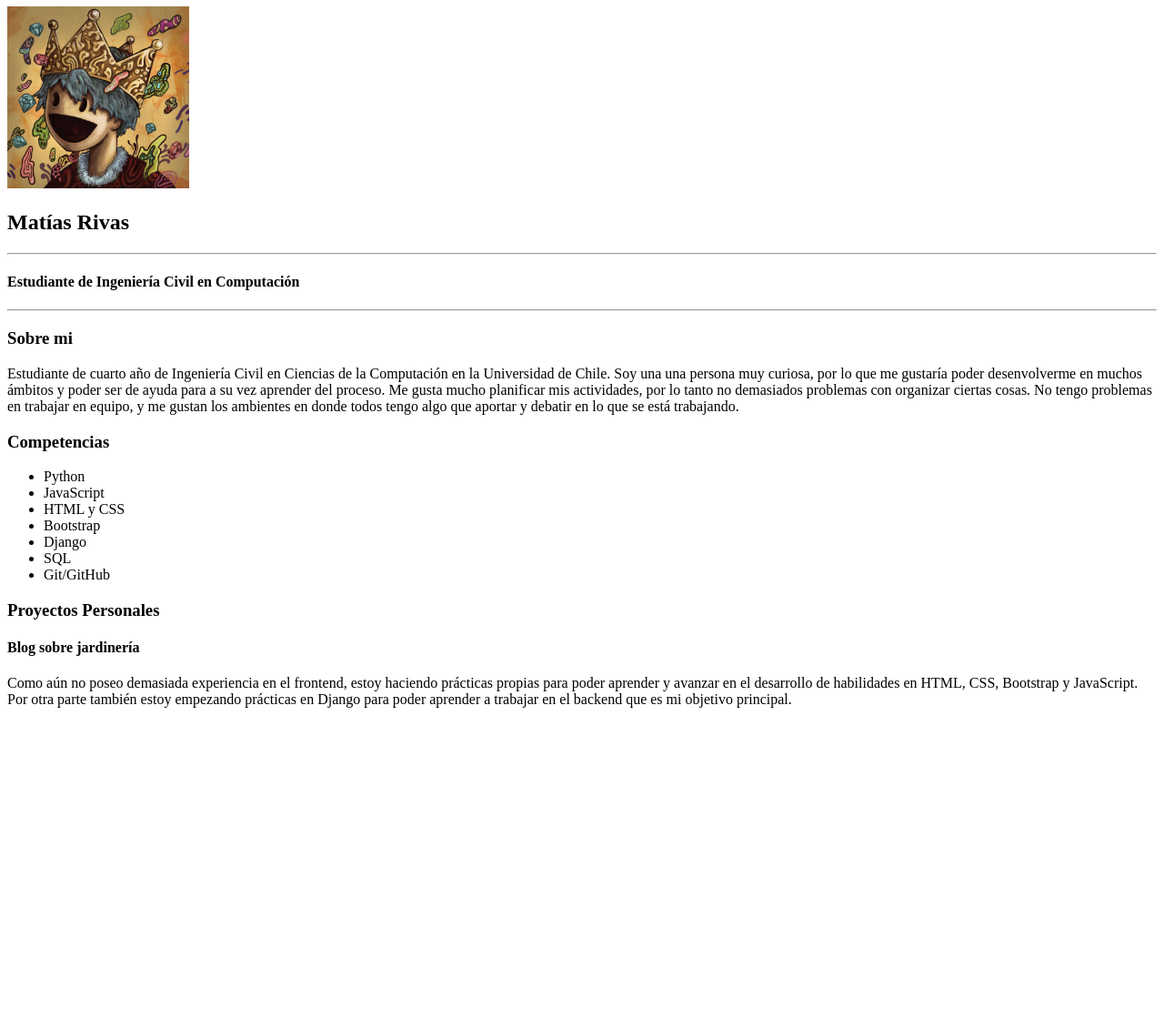
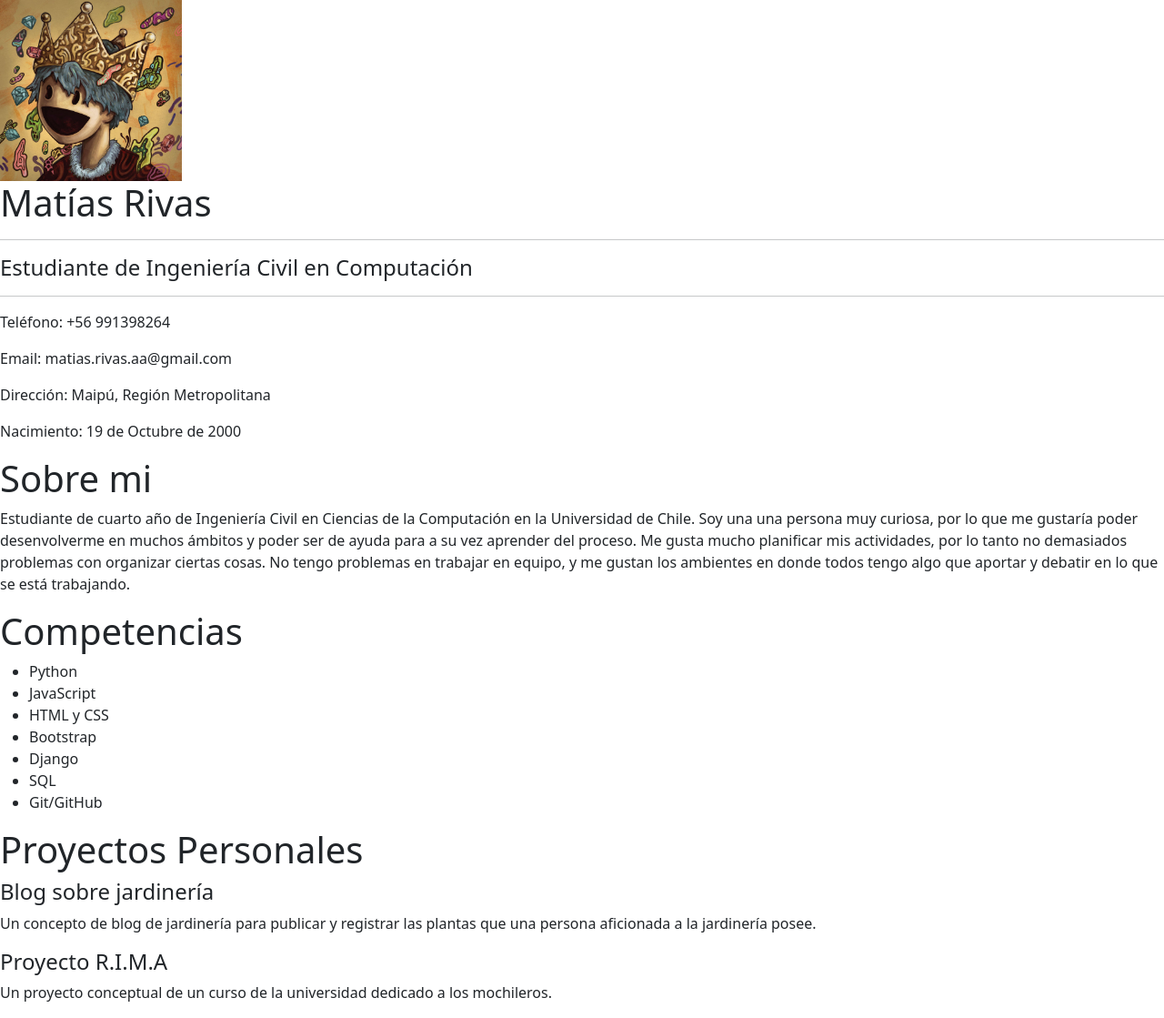
Before and after one commit to MatiasRivas00/MatiasRivas00.github.io, a plain HTML site: page index.html in a window 1280 px wide. Shown: the part 1-1120 px from the top of the page at 91% size. Before the commit the page ends 800 px from the top, so only its background shows below. Drawn offline with Linux system fonts and the light colour scheme.

Commit message:
Add, Boostrap files were added

```diff
--- a/index.html
+++ b/index.html
@@ -5,19 +5,25 @@
     <meta http-equiv="X-UA-Compatible" content="IE=edge">
     <meta name="viewport" content="width=device-width, initial-scale=1.0">
     <title>Curriculum</title>
+    <link rel="stylesheet" href="./css/bootstrap.min.css">
 </head>
 <body>
     <aside>
         <img src="img/profile.jpg" alt="My profile photo" width="200">
-        <h2>Matías Rivas</h2>
+        <h1>Matías Rivas</h2>
         <hr>
         <h4>Estudiante de Ingeniería Civil en Computación</h3>
         <hr>
+
+        <p>Teléfono: +56 991398264</p>
+        <p>Email: matias.rivas.aa@gmail.com</p>
+        <p>Dirección: Maipú, Región Metropolitana</p>
+        <p>Nacimiento: 19 de Octubre de 2000</p>
     </aside>
 
     <section>
         <article>
-                <h1>Sobre mi</h1>
+            <h1>Sobre mi</h1>
             <p>
                 Estudiante de cuarto año de Ingeniería Civil en Ciencias de la Computación en la Universidad de Chile. Soy una
                 una persona muy curiosa, por lo que me gustaría poder desenvolverme en muchos ámbitos y poder ser de ayuda para
@@ -44,9 +50,13 @@
             <div>
                 <h4>Blog sobre jardinería</h4>
                 <p>
-                    Como aún no poseo demasiada experiencia en el frontend, estoy haciendo prácticas propias para poder aprender
-                    y avanzar en el desarrollo de habilidades en HTML, CSS, Bootstrap y JavaScript. Por otra parte también estoy empezando
-                    prácticas en Django para poder aprender a trabajar en el backend que es mi objetivo principal.
+                    Un concepto de blog de jardinería para publicar y registrar las plantas que una persona
+                    aficionada a la jardinería posee.
+                </p>
+
+                <h4>Proyecto R.I.M.A</h4>
+                <p>
+                    Un proyecto conceptual de un curso de la universidad dedicado a los mochileros.
                 </p>
             </div>
         </article>
@@ -56,5 +66,6 @@
         </article>
     </section>
 
+    <script src="./scripts/bootstrap.bundle.min.js"></script>
 </body>
 </html>
```
Also changed, not shown: css/bootstrap.min.css (added), scripts/bootstrap.bundle.min.js (added).
